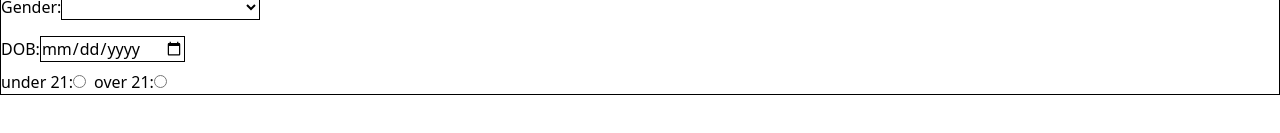
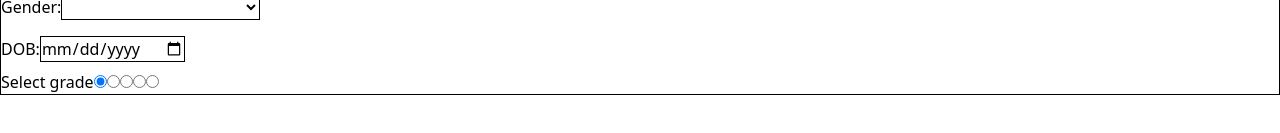
Before and after one commit to NS-25/react-components, a React (Vite) app: page / in a window 1280 px wide. Shown: the part 297-430 px from the top of the page. Built offline with nearby package versions, Linux system fonts and the light colour scheme.

Commit message:
created radiogroup

```diff
--- /dev/null
+++ b/src/components/RadioGroup/RadioGroup.jsx
@@ -0,0 +1,35 @@
+import React, { useState } from "react";
+
+const RadioGroup = ({ onUpdate, values, name, label }) => {
+  const [selectedValue, setSelectedValue] = useState(values[0]);
+
+  const handleChange = (e) => {
+    setSelectedValue(e.target.value);
+    onUpdate(e.target.value);
+  };
+
+  const renderRadios = (values) => {
+    return values.map((value) => {
+      return (
+        <input
+          type="radio"
+          name={name}
+          value={value}
+          checked={selectedValue === value}
+          onChange={handleChange}
+        />
+      );
+    });
+  };
+
+  return (
+    <div className="radio-group">
+      <label htmlFor={name}>
+        <span> {label}</span>
+        {renderRadios(values)}
+      </label>
+    </div>
+  );
+};
+
+export default RadioGroup;
--- a/src/components/UserProfileForm.jsx
+++ b/src/components/UserProfileForm.jsx
@@ -1,5 +1,6 @@
 import React from "react";
 import { useState } from "react";
+import RadioGroup from "./RadioGroup/RadioGroup";
 
 const UserProfileForm = () => {
   const [userData, setUserData] = useState({
@@ -9,8 +10,10 @@ const UserProfileForm = () => {
     phone: "",
     gender: "",
     dob: "",
-    radio: "",
+    grade: "1",
   });
+
+  const [isOver, setIsOver] = useState(false);
 
   console.log("userData ", userData);
 
@@ -83,7 +86,26 @@ const UserProfileForm = () => {
     };
     setUserData(updatedUserData);
   };
+
+  // if (isOver === true) {
+  //   setIsOver(userData.name);
+  // } else {
+  //   setIsOver(isOver);
+  // }
   // console.log("userData : ", userData);
+
+  const handleGradeChange = (e) => {
+    console.log(e.target.value);
+    const updatedUserData = {
+      ...userData,
+      grade: e.target.value,
+    };
+    setUserData(updatedUserData);
+  };
+
+  const onGradeChange = (value) => {
+    console.log(value);
+  };
 
   return (
     <>
@@ -161,23 +183,33 @@ const UserProfileForm = () => {
             />
           </div>
           {/* radio portion */}
-          <div className="mt-2">
+          {/* <div className="mt-2">
             <label htmlFor="radio">under 21:</label>
             <input
               type="radio"
-              name="radio"
+              name="below the age"
               className="mr-2"
-              value="false"
+              value={userData.name}
               onChange={handleRadioChange}
             />
             <label htmlFor="radio">over 21:</label>
             <input
               type="radio"
-              name="radio"
+              name="eligible age"
               onChange={handleRadioChange}
-              value="true"
+              value={userData.name}
+            />
+          </div> */}
+
+          <div className="mt-2">
+            <RadioGroup
+              values={["1", "2", "3", "4", "5"]}
+              label="Select grade"
+              name="grade"
+              onUpdate={onGradeChange}
             />
           </div>
+
           {/* Submit button portion */}
         </form>
       </div>
```
